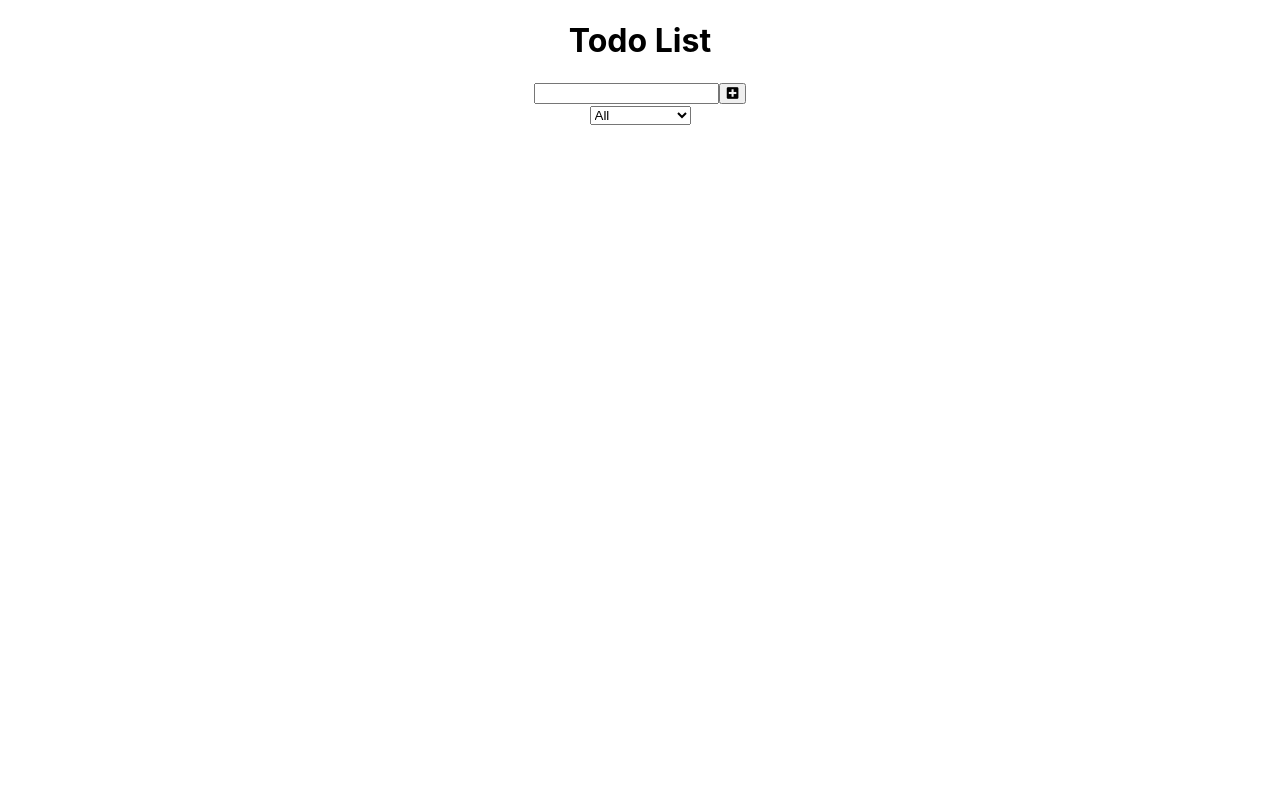
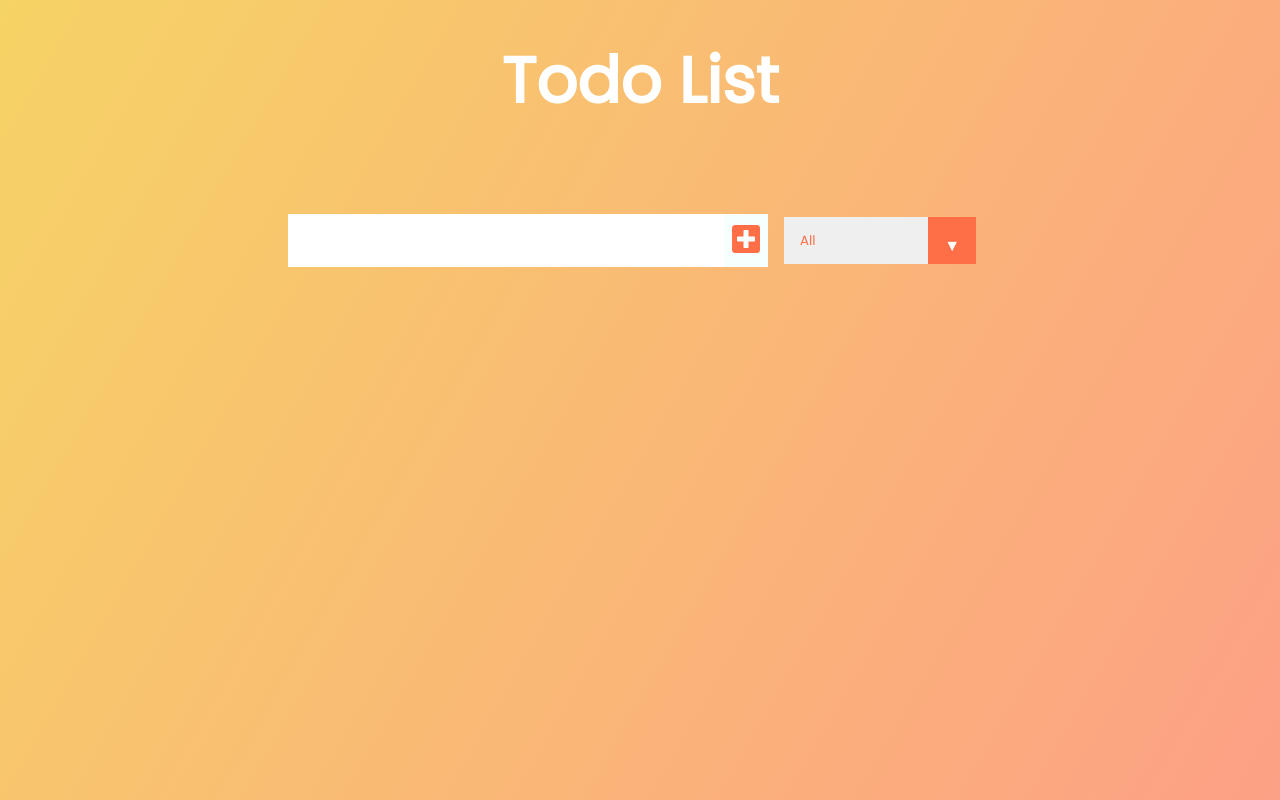
Before and after one commit to vithusan/todoApp, a React (Create React App) app: page / in a window 1280 px wide. Built offline with nearby package versions, Linux system fonts and the light colour scheme.

Commit message:
updated the app.css file

```diff
--- a/src/App.css
+++ b/src/App.css
@@ -1,38 +1,133 @@
-.App {
-  text-align: center;
+* {
+  margin: 0;
+  padding: 0;
+  box-sizing: border-box;
+}
+body {
+  background-image: linear-gradient(120deg, #f6d365 0%, #fda085 100%);
+  color: white;
+  font-family: "Poppins", sans-serif;
+  min-height: 100vh;
+}
+header {
+  font-size: 2rem;
 }
 
-.App-logo {
-  height: 40vmin;
+header,
+form {
+  min-height: 20vh;
+  display: flex;
+  justify-content: center;
+  align-items: center;
+}
+form input,
+form button {
+  padding: 0.5rem;
+  font-size: 2rem;
+  border: none;
+  background: white;
+}
+form button {
+  color: #ff6f47;
+  background: #f7fffe;
+  cursor: pointer;
+  transition: all 0.3s ease;
+}
+form button:hover {
+  background: #ff6f47;
+  color: white;
+}
+.todo-container {
+  display: flex;
+  justify-content: center;
+  align-items: center;
+}
+
+.todo-list {
+  min-width: 30%;
+  list-style: none;
+}
+
+.todo {
+  margin: 0.5rem;
+  background: white;
+  font-size: 1.5rem;
+  color: black;
+  display: flex;
+  justify-content: space-between;
+  align-items: center;
+  transition: all 1s ease;
+}
+.filter-todo {
+  padding: 1rem;
+}
+.todo li {
+  flex: 1;
+}
+
+.trash-btn,
+.complete-btn {
+  background: #ff6f47;
+  color: white;
+  border: none;
+  padding: 1rem;
+  cursor: pointer;
+  font-size: 1rem;
+}
+.complete-btn {
+  background: rgb(11, 212, 162);
+}
+.todo-item {
+  padding: 0rem 0.5rem;
+}
+
+.fa-trash,
+.fa-check {
   pointer-events: none;
 }
 
-@media (prefers-reduced-motion: no-preference) {
-  .App-logo {
-    animation: App-logo-spin infinite 20s linear;
-  }
+.fall {
+  transform: translateY(10rem) rotateZ(20deg);
+  opacity: 0;
 }
 
-.App-header {
-  background-color: #282c34;
-  min-height: 100vh;
-  display: flex;
-  flex-direction: column;
-  align-items: center;
-  justify-content: center;
-  font-size: calc(10px + 2vmin);
-  color: white;
+.completed {
+  text-decoration: line-through;
+  opacity: 0.5;
 }
 
-.App-link {
-  color: #61dafb;
+/*CUSTOM SELECTOR */
+select {
+  -webkit-appearance: none;
+  -moz-appearance: none;
+  -ms-appearance: none;
+  appearance: none;
+  outline: 0;
+  box-shadow: none;
+  border: 0 !important;
+  background-image: none;
 }
 
-@keyframes App-logo-spin {
-  from {
-    transform: rotate(0deg);
-  }
-  to {
-    transform: rotate(360deg);
-  }
+/* Custom Select */
+.select {
+  margin: 1rem;
+  position: relative;
+  overflow: hidden;
 }
+select {
+  color: #ff6f47;
+  font-family: "Poppins", sans-serif;
+  cursor: pointer;
+  width: 12rem;
+}
+/* Arrow */
+.select::after {
+  content: "\25BC";
+  position: absolute;
+  top: 0;
+  right: 0;
+  padding: 1rem;
+  background: #ff6f47;
+  cursor: pointer;
+  pointer-events: none;
+}
```
